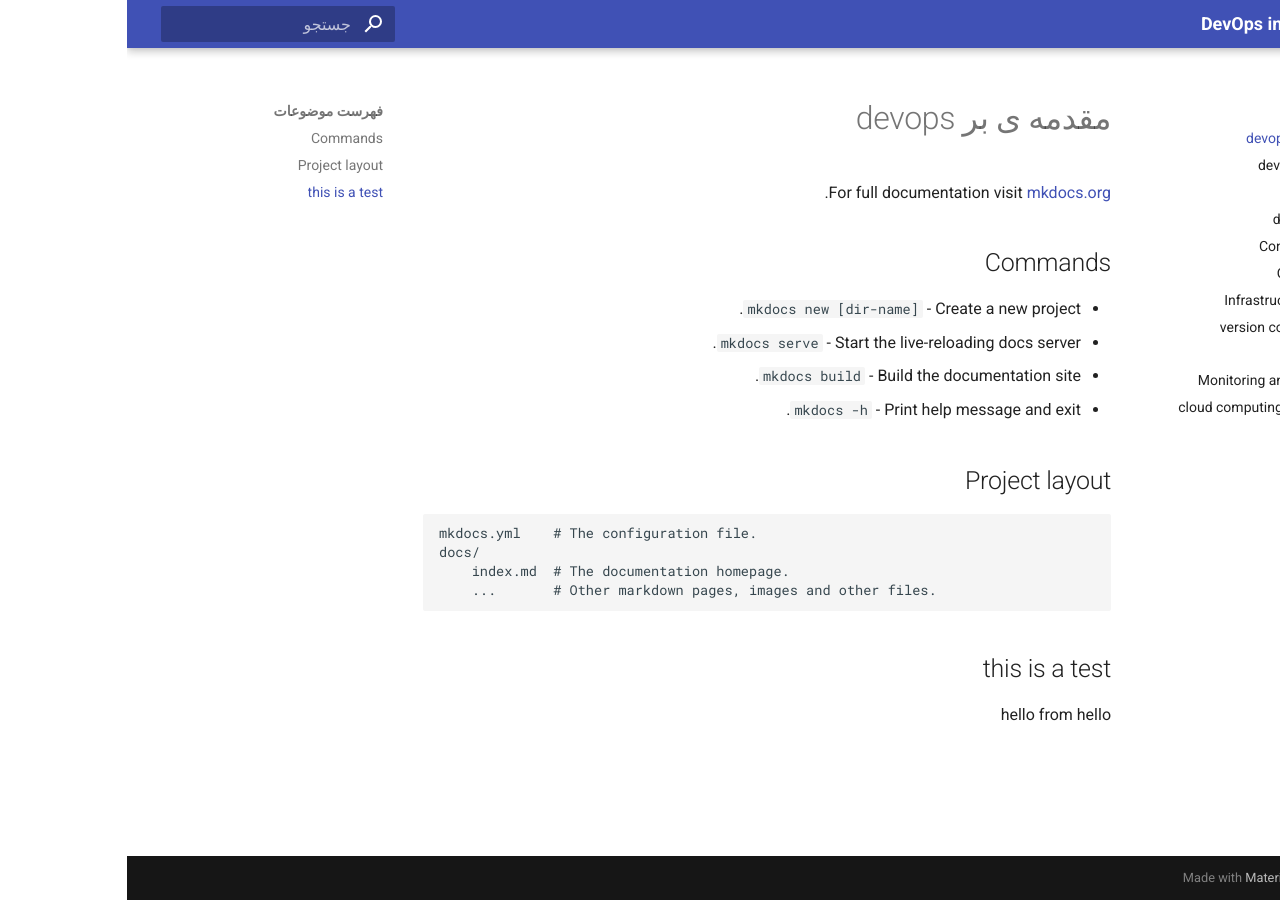
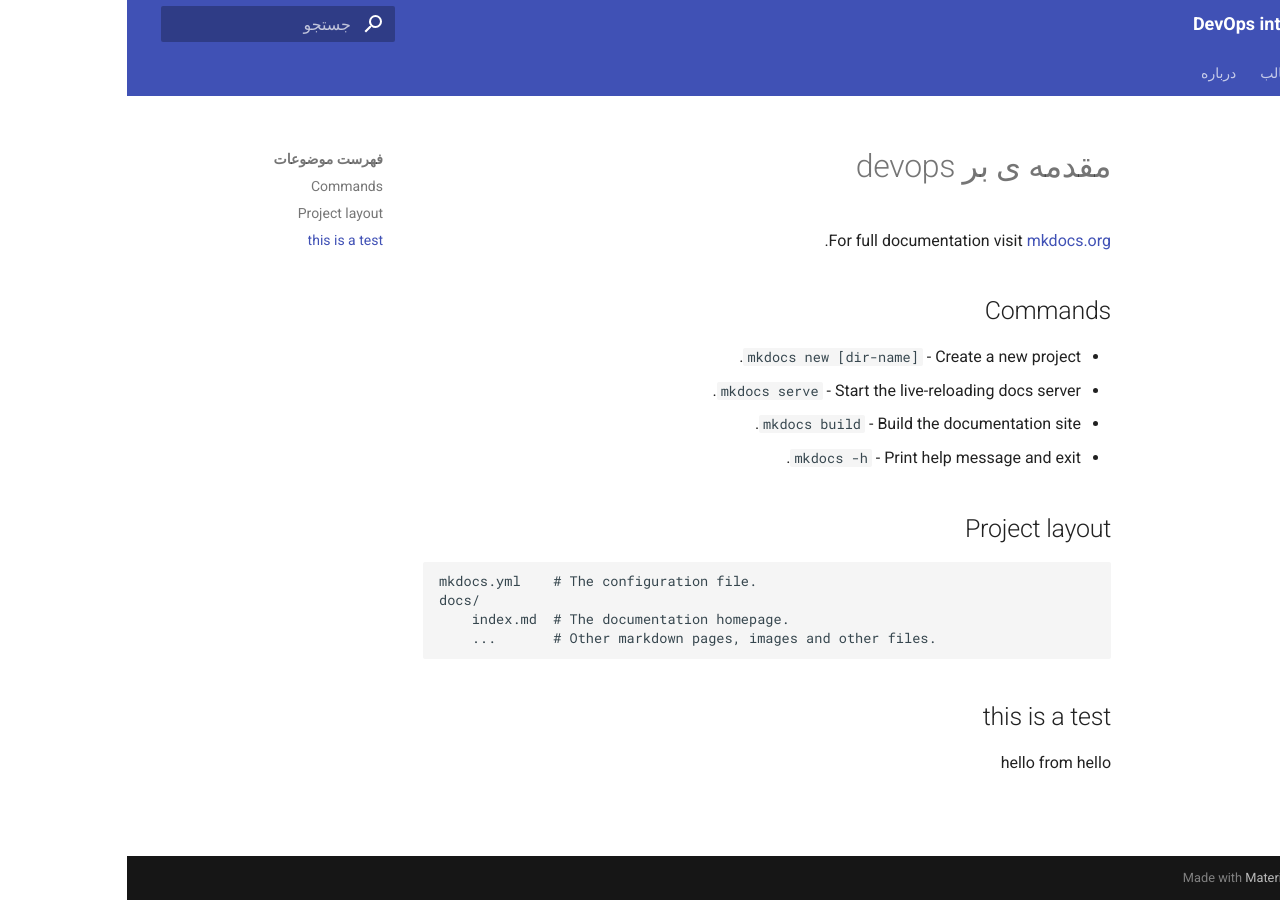
Before and after one commit to mammadnet/devops-intro, an MkDocs documentation site: the page built from docs/index.md, in a window 1280 px wide. Built offline with MkDocs 1.6.1 and Material for MkDocs 9.7.7, drawn with Linux system fonts in a browser that asks for light colours; some of the changed lines change nothing that is shown; grey boxes are pictures that could not be loaded.

Commit message:
Edit mkdocs config

```diff
--- a/mkdocs.yml
+++ b/mkdocs.yml
@@ -1,26 +1,35 @@
 site_name: DevOps intro
 nav:
-- index.md
--  دنیای قبل devops: befor_devops.md
-- ظهور devops: devops_evolution.md
-- مفاهیم devops: devops_concepts.md
-- Containerization: containerization.md
-- Orchestration: orchestration.md
-- Infrastructure_as_code.md
-- version control system: vcs.md
-- CI/CD server: CI_CD_server.md
-- Monitoring and loging tool: monitoring_tools.md
-- cloud computing and DevOps: cloud_computing.md
+  - home: index.md
+  - مطالب:
+    -  دنیای قبل devops: befor_devops.md
+    - ظهور devops: devops_evolution.md
+    - مفاهیم devops: devops_concepts.md
+    - Containerization: containerization.md
+    - Orchestration: orchestration.md
+    - Infrastructure_as_code.md
+    - version control system: vcs.md
+    - CI/CD server: CI_CD_server.md
+    - Monitoring and loging tool: monitoring_tools.md
+    - cloud computing and DevOps: cloud_computing.md
+  - درباره: about.md
 
 theme:
   name: material
   language: fa
   direction: rtl
+  logo: assets/logo.svg
+  favicon: assets/favicon.svg
+  features:
+    - navigation.tabs
 
 markdown_extensions:
   - attr_list
   - md_in_html
   - pymdownx.blocks.caption
+  - pymdownx.emoji:
+      emoji_index: !!python/name:material.extensions.emoji.twemoji
+      emoji_generator: !!python/name:material.extensions.emoji.to_svg
 
 watch:
   - ./docs
```
